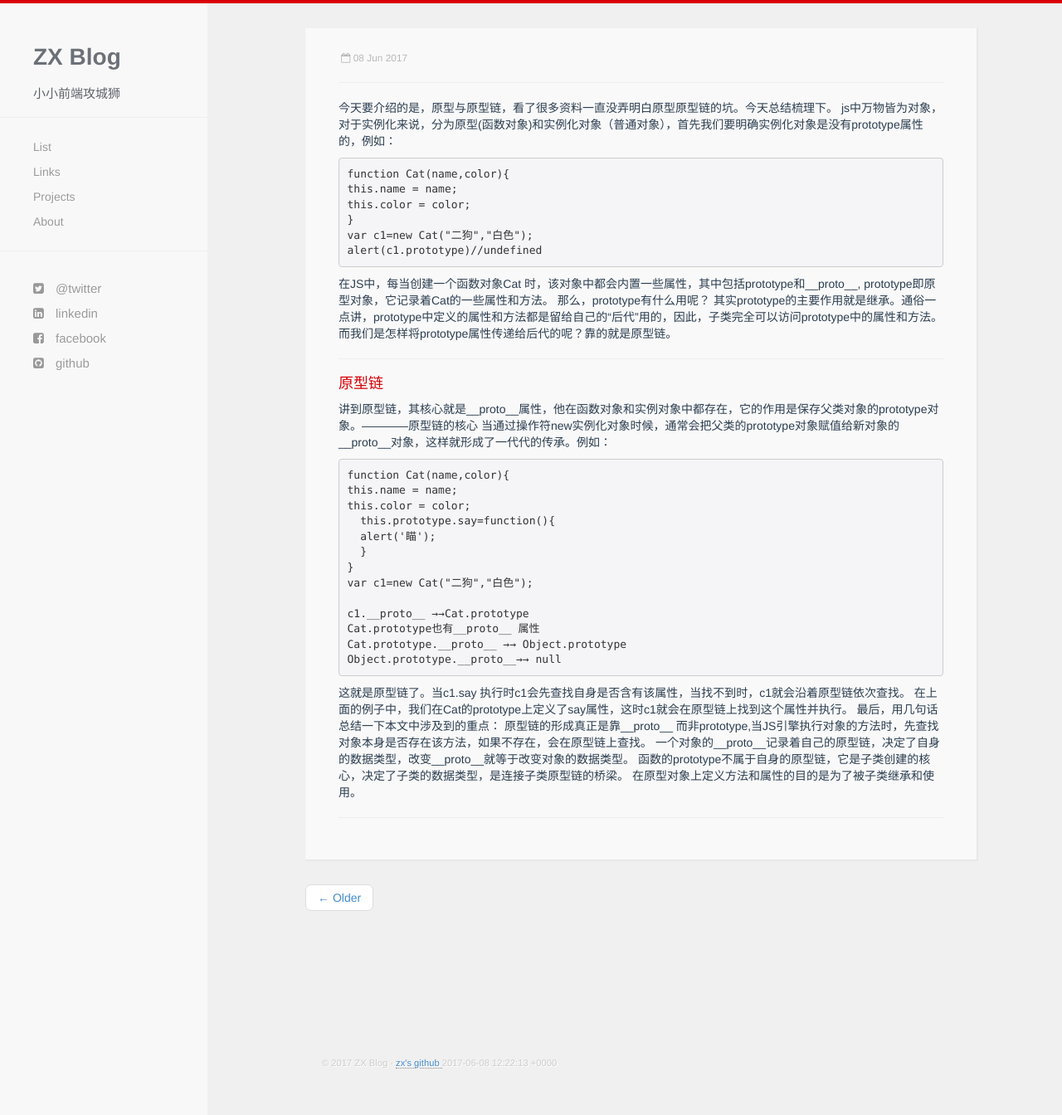
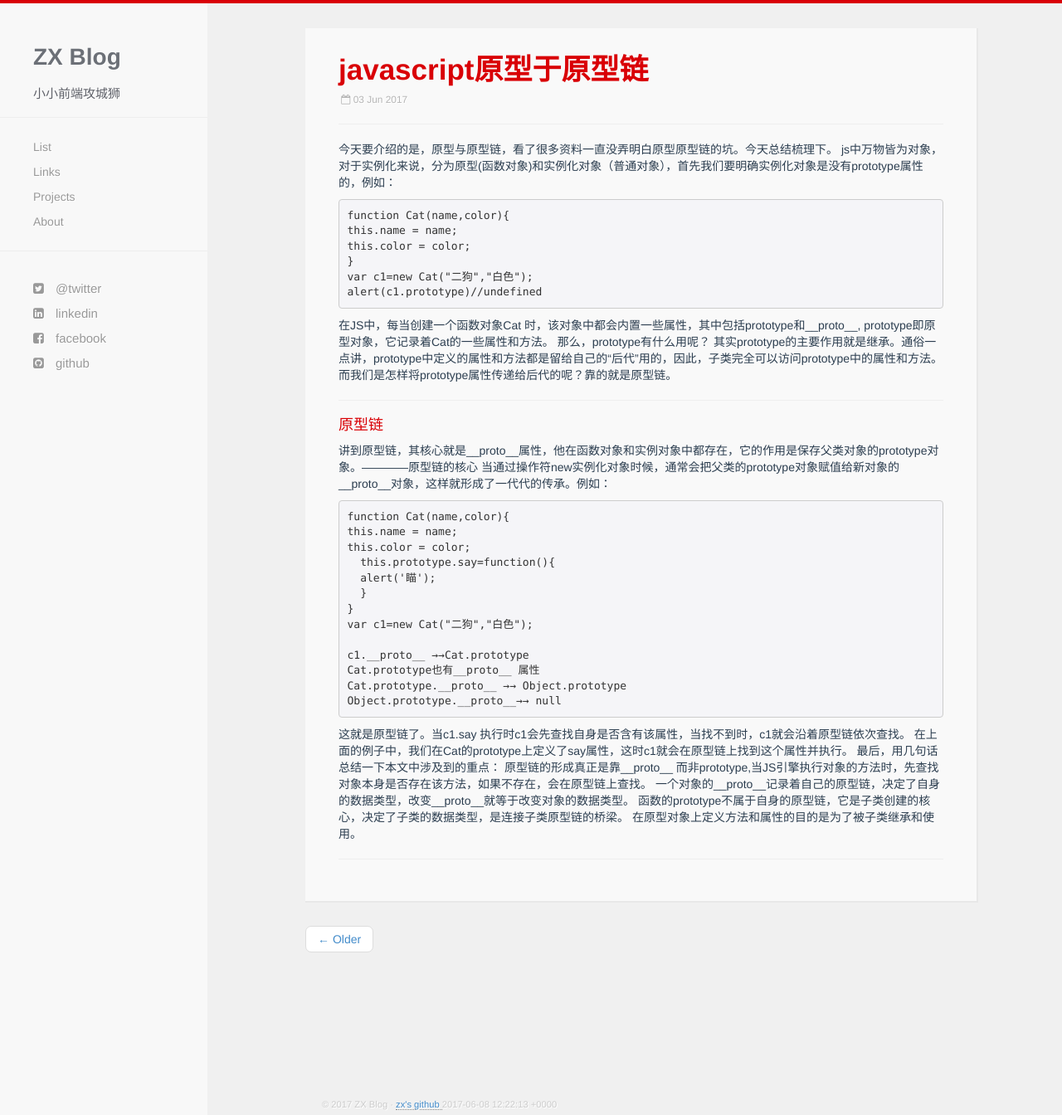
Before and after one commit to GITxiangzhang/GITxiangzhang.github.io, a Jekyll site: the page built from _posts/2017-6-3-js_proto_.md, in a window 1280 px wide and 1344 px high. Shown: the whole window at 83% size. Built offline with Jekyll 4.4.1, drawn with Linux system fonts in a browser that asks for light colours; nearby versions of some CDN libraries; Markdown is read by kramdown in place of the engine named in the settings; comment, search, counter and statistics services are not loaded; some of the changed lines change nothing that is shown.

Commit message:
change title

```diff
--- a/_posts/2017-6-3-js_proto_.md
+++ b/_posts/2017-6-3-js_proto_.md
@@ -1,5 +1,5 @@
 ---
-title:javascript 原型于原型链
+title: javascript原型于原型链
 ---
 
 今天要介绍的是，原型与原型链，看了很多资料一直没弄明白原型原型链的坑。今天总结梳理下。
```
Also changed, not shown: _posts/2017-6-2-js继承（3）.md (+1 -1 lines).
